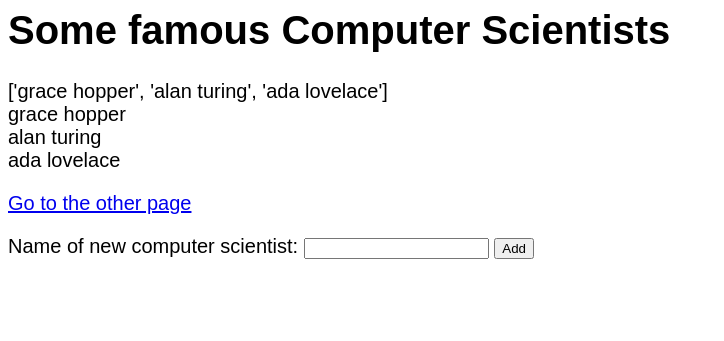
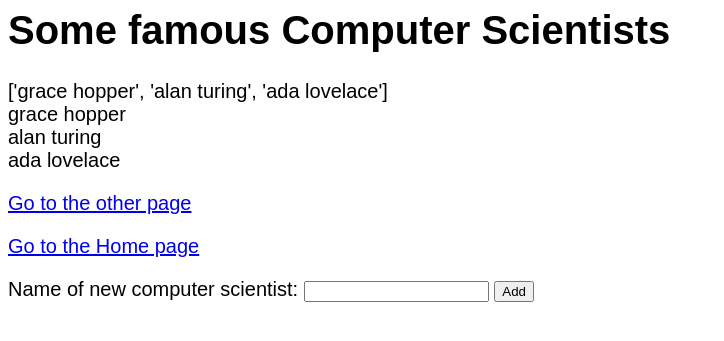
Before and after one commit to celiaarsen/cs4111-proj1, a Flask app: page / in a window 1280 px wide. Shown: the top 341 px of the page, without its empty margins (0-724 px from the left). Run offline with Flask 2, Linux system fonts and the light colour scheme; data comes from the database, SQL or seed files in the repository; parts of the project's set-up code (start-up, migrations or seed data) failed here and were passed over.

Commit message:
Commit 11/9, added home.html, to server.py and templates folder, working on getting img to show

```diff
--- a/server.py
+++ b/server.py
@@ -9,6 +9,7 @@ A debugger such as "pdb" may be helpful for debugging.
 Read about it online.
 """
 import os
+import flask
   # accessible as a variable in index.html:
 from sqlalchemy import *
 from sqlalchemy.pool import NullPool
@@ -161,6 +162,10 @@ def index():
 def another():
   return render_template("another.html")
 
+@app.route('/home')
+def home():
+    filePathToNYImg = os.path.join(os.path.dirname(os.path.abspath(__file__)), 'templates/NY_google.JPG')
+    return render_template("home.html", NY_google = filePathToNYImg)
 
 # Example of adding new data to the database
 @app.route('/add', methods=['POST'])
--- a/templates/index.html
+++ b/templates/index.html
@@ -18,6 +18,7 @@
   </div>
 
 <p><a href="another">Go to the other page</a></p>
+<p><a href="home">Go to the Home page</a></p>
 
 <form method="POST" action="/add">
 <p>Name of new computer scientist: <input type="text" name="name"> <input type="submit" value="Add"></p>
```
Also changed, not shown: templates/home.html (added, +44 -0 lines), templates/NY_google.JPG (added), 2 other files.
